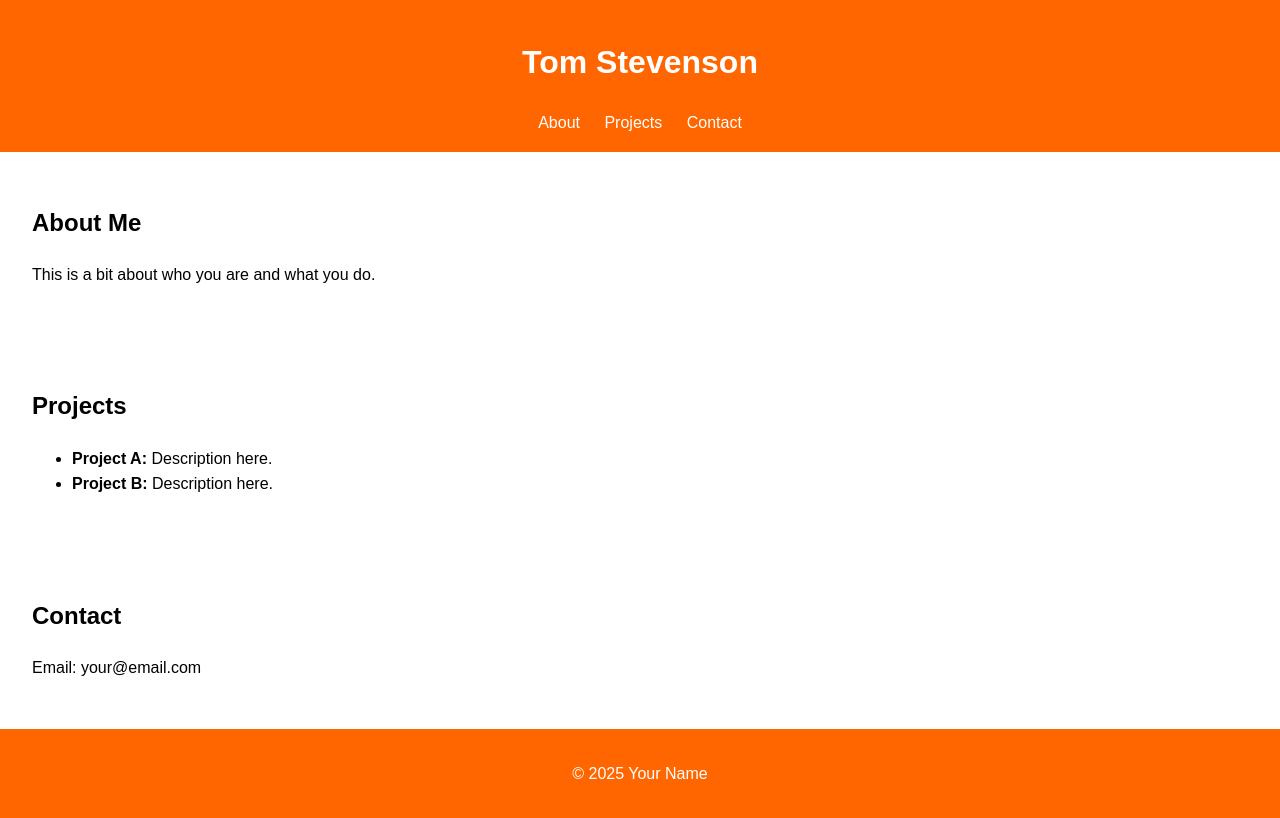
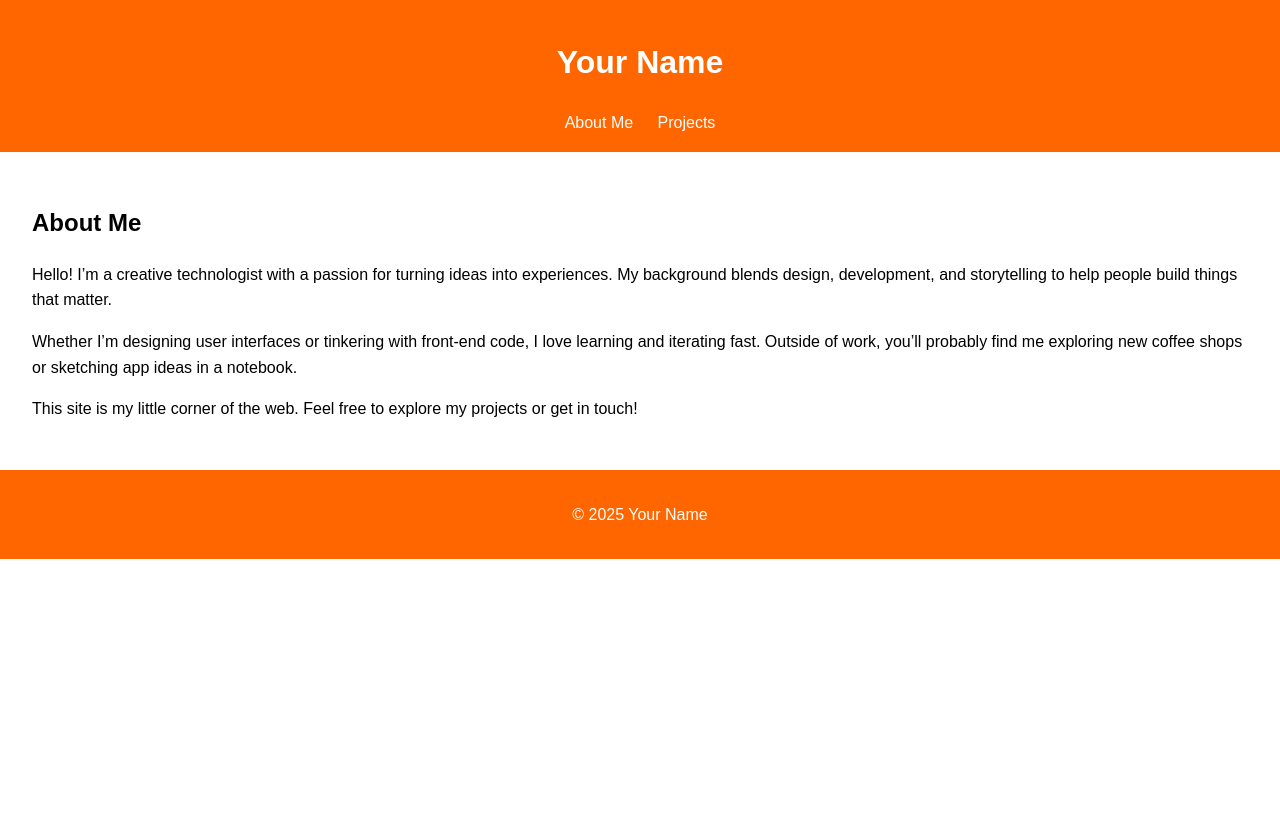
Before and after one commit to ths212/personal-webpage, a plain HTML site: page index.html in a window 1280 px wide. Drawn offline with Linux system fonts and the light colour scheme.

Commit message:
Update index.html
replaced index.html with new landing page

```diff
--- a/index.html
+++ b/index.html
@@ -1,37 +1,28 @@
 <!DOCTYPE html>
 <html lang="en">
 <head>
-  <meta charset="UTF-8">
-  <title>Tom</title>
-  <link rel="stylesheet" href="styles.css">
+  <meta charset="UTF-8" />
+  <meta name="viewport" content="width=device-width, initial-scale=1.0"/>
+  <title>About Me - Your Name</title>
+  <link rel="stylesheet" href="styles.css" />
 </head>
 <body>
   <header>
-    <h1>Tom Stevenson</h1>
+    <h1>Your Name</h1>
     <nav>
-      <a href="#about">About</a>
-      <a href="#projects">Projects</a>
-      <a href="#contact">Contact</a>
+      <a href="index.html" class="active">About Me</a>
+      <a href="projects.html">Projects</a>
     </nav>
   </header>
 
-  <section id="about">
-    <h2>About Me</h2>
-    <p>This is a bit about who you are and what you do.</p>
-  </section>
-
-  <section id="projects">
-    <h2>Projects</h2>
-    <ul>
-      <li><strong>Project A:</strong> Description here.</li>
-      <li><strong>Project B:</strong> Description here.</li>
-    </ul>
-  </section>
-
-  <section id="contact">
-    <h2>Contact</h2>
-    <p>Email: your@email.com</p>
-  </section>
+  <main>
+    <section>
+      <h2>About Me</h2>
+      <p>Hello! I’m a creative technologist with a passion for turning ideas into experiences. My background blends design, development, and storytelling to help people build things that matter.</p>
+      <p>Whether I’m designing user interfaces or tinkering with front-end code, I love learning and iterating fast. Outside of work, you’ll probably find me exploring new coffee shops or sketching app ideas in a notebook.</p>
+      <p>This site is my little corner of the web. Feel free to explore my projects or get in touch!</p>
+    </section>
+  </main>
 
   <footer>
     <p>&copy; 2025 Your Name</p>
```
